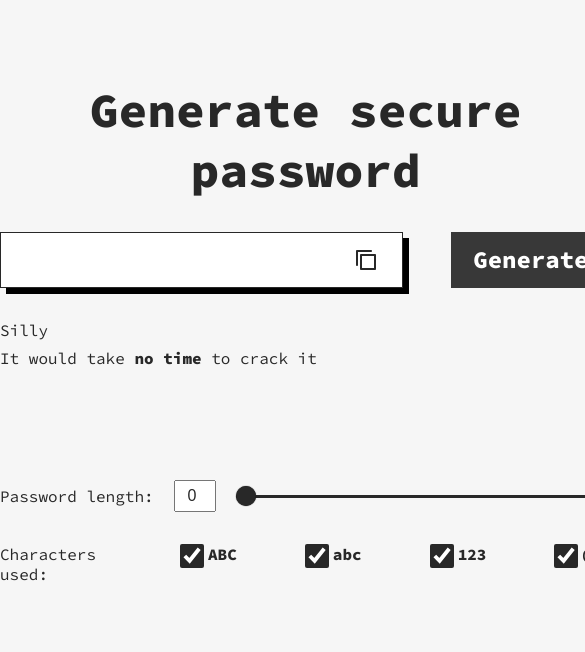
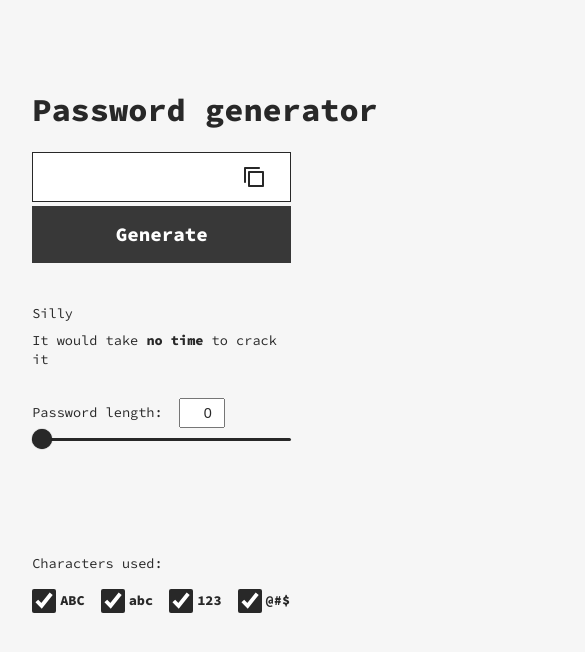
Before and after one commit to jonhyblaze/password-generator, a React (Create React App) app: page / in a window 390 px wide. Shown: the top 652 px of the page, 585 px wide, since content can reach past the window. Built offline with nearby package versions, Linux system fonts and the light colour scheme.

Commit message:
progressing towards adaptive

```diff
--- a/src/App.css
+++ b/src/App.css
@@ -75,7 +75,6 @@ input {
   flex-direction: column;
   width: 100%;
   height: 100vh;
-  gap: 4rem;
 }
 
 .app-wrapper {
@@ -83,7 +82,7 @@ input {
   margin-top: 5rem;
   display: flex;
   flex-direction: column;
-  gap: 2rem;
+  gap: 1rem;
 }
 
 .output {
@@ -102,20 +101,40 @@ input {
   padding: .75rem 0 .75rem 1.5rem;
   background: #FFFFFF;
   border: 1px solid #282828;
-  box-shadow: 6px 6px 0px #000000;
+  /* box-shadow: 6px 6px 0px #000000; */
   width: 66%;
   height: 100%;
 }
 
+.output--field:hover {
+  box-shadow: 4px 4px 0px #000000;
+  transition: .1s ease-in;
+}
+
 .output--copy {
   background-image: url(/src/assets/copy.png);
-  background-size: contain;
+  background-size: cover;
   width: 1.5rem;
   height: 1.5rem;
   color: #282828;
   margin-right: 1.5rem;
   cursor: pointer;
 }
+
+.output--copy:hover {
+  width: 1.7rem;
+  height: 1.7rem;
+  transition: .1s;
+  color: #94a3b8;
+}
+
+.output--copy:active {
+  width: 1.4rem;
+  height: 1.4rem;
+  transition: .1s;
+  color: #94a3b8;
+}
+
 
 .output--button {
   display: flex;
@@ -131,38 +150,67 @@ input {
   cursor: pointer;
 }
 
+.output--button:hover {
+  background: #383838;
+  box-shadow: 4px 4px 0px #000;
+  transition: .1s ease-in-out;
+}
+
+.output--button:active {
+  background: #000000;
+}
+
 .complexity {
   display: flex;
   flex-direction: column;
-  gap: .5rem
+  gap: .5rem;
+  width: 100%
 }
 
 .input {
   margin-top: 5rem;
   display: flex;
+  flex-direction: row;
+  flex-wrap: nowrap;
   align-items: center;
   height: 2rem;
-  gap: 1.25rem;
+  width: 100%;
+}
+
+.input--label{
+  display: flex;
+  width: 40%;
+  gap: 1rem;
+  align-items: center;
 }
 
 .input--number {
   width: 7%;
   height: 100%;
   padding-left: .75rem;
+  width: 52px;
+  height: 33px;
 }
 
 .input--slider {
-  width: 60%
+  width: 59%
 }
 
 .charset {
   display: flex;
-  gap: 1.25rem;
+  gap: 4rem;
 }
 
 .charset--checkbox-container {
   display: flex;
+  flex-direction: row;
+  justify-content: flex-start;
+  align-items: center;
   gap: .25rem;
+}
+
+.charset--label {
+  gap:.25rem;
 }
 
 .checkbox {
@@ -171,6 +219,136 @@ input {
 }
 
 /* Password length background color feedback */
+
+/* Adaptive */
+
+@media screen and (max-width: 450px) {
+
+  h2{
+    font-size: 2rem;
+    align-self: flex-start;
+    justify-self: flex-start;
+  }
+
+
+  h3 {
+    font-size: 1.2rem;
+  }
+
+  h4 {
+    font-size: 1.2rem;
+    line-height: 1.45rem;
+  }
+
+  p {
+    font-size: 0.85rem;
+    line-height: 1.2rem;
+  }
+
+  label {
+    font-size: 0.85rem;
+    line-height: 1.2rem;
+  }
+
+  input {
+    font-size: 0.85rem;
+    line-height: 1.2rem;
+   }
+
+   .app-wrapper {
+    padding-left: 1.25rem;
+    gap: .75rem;
+   }
+
+  .charset--label{
+    display: flex;
+    align-items: center;
+    gap: 1rem;
+    font-size: .85rem;
+    line-height: 1.2rem;
+  }
+
+  .output {
+    flex-direction: column;
+    align-items: flex-start;
+    justify-content: flex-start;
+    gap: .25rem;
+    height: 3.75rem;
+    width: 100%;
+  }
+  .output--field {
+    height: 3.75rem;
+    width: 75%;
+  }
+
+  .output--button {
+    width: 66%;
+    height: 3.75rem;
+    width: 75%;
+  }
+
+  .complexity {
+    align-self: flex-start;
+    justify-self: flex-end;
+    margin-top: 5rem;
+    width: 75%;
+  }
+
+  .input {
+    flex-direction: column;
+    margin-top: 1rem;
+    justify-content: flex-start;
+    align-items: flex-start;
+  }
+
+  .input--label {
+    height: 2rem;
+    width: 100%;
+    display: flex;
+    align-items: center;
+    gap: 1rem;
+  }
+
+  input[type=range] {
+    -webkit-appearance: none;
+    margin: 10px 0;
+    width: 75%;
+  }
+
+.input--number {
+  width: 46px;
+  height: 30px;
+  /* padding-left: .8rem; */
+  font-size: .9rem;
+  display: flex;
+  align-items: center;
+  justify-content: center;
+  justify-items: center;
+
+}
+
+  .charset {
+    flex-direction: column;
+    justify-items: flex-start;
+    align-items: flex-start;
+    margin-top: 7rem;
+    flex-wrap: wrap;
+    gap: 1rem;
+  }
+  .charset--checkbox-container {
+    display: flex;
+    justify-self: flex-start;
+    align-self: flex-start;
+    gap: 1rem;
+  }
+
+  .charset--label{
+    gap:.25rem;
+  }
+  .checkbox {
+    margin-left: 0;
+  }
+}
 
 
 /* Crazy CSS rules */
@@ -184,7 +362,7 @@ input[type=number]::-webkit-inner-spin-button {
 input[type=range] {
   -webkit-appearance: none;
   margin: 10px 0;
-  width: 61%;
+
 }
 input[type=range]:focus {
   outline: none;
--- a/src/App.js
+++ b/src/App.js
@@ -1,4 +1,4 @@
-import React from 'react';
+import React, { useEffect } from 'react';
 import './App.css';
 import Output from './components/Output';
 import Complexity from './components/Complexity';
@@ -9,7 +9,7 @@ import Charset from './components/Charset';
 function App() {
 
   const [length, setLength] = React.useState(0);
-
+  const [screenSize, setScreenSize] = React.useState(window.innerWidth)
 
   const [checkbox, setCheckbox] = React.useState({
     lovercase: true,
@@ -18,7 +18,15 @@ function App() {
     symbols: true
   })
 
-function toggleCheckbox(event) {
+console.log(`The sreenSize state is: ${screenSize}`)
+
+function handleResize() {
+  setScreenSize(window.innerWidth)
+
+  return  _ => {window.removeEventListener('resize', handleResize)}
+}
+
+  function toggleCheckbox(event) {
     const {name, value, type, checked} = event.target
     setCheckbox(prev => {
         return {
@@ -99,12 +107,20 @@ function backgroundColorFeedback() {
   }
 }
 
+// React.useEffect(()=> {
+//   function handleResize() {
+//     setScreenSize(window.innerWidth)
+//   }
+// })
+
+window.addEventListener('resize', handleResize)
+
 
 return (
   <div className='App'
        style={backgroundColorFeedback()}>
     <div className="app-wrapper">
-        <h2 className='title'>Generate secure password</h2>
+        <h2 className='title'>{+screenSize > 450 ? 'Generate secure password' : 'Password generator'}</h2>
         <Output generate={generate}
                 length={+length}
                 {...checkbox}
--- a/src/components/Charset.js
+++ b/src/components/Charset.js
@@ -7,34 +7,41 @@ export default function Charset (props) {
     <div className="charset">
        <p className="charset--title">Characters used:</p>
        <div className="charset--checkbox-container">
+              <label className="charset--label">
                      <input className="charset--uppercase checkbox"
                      type="checkbox"
                      name="uppercase"
                      onChange={props.toggleCheckbox}
                      checked={props.uppercase}
-              />
-              <label className="charset--label">ABC</label>
+                     />ABC
+              </label>
+
+              <label className="charset--label">
                      <input className="charset--lovercase checkbox"
                             name="lovercase"
                             type="checkbox"
                             onChange={props.toggleCheckbox}
                             checked={props.lovercase}
-              />
-              <label className="charset--label">abc</label>
+                     />abc
+              </label>
+
+              <label className="charset--label">
                      <input className="charset--numbers checkbox"
                             type="checkbox"
                             name="numbers"
                             onChange={props.toggleCheckbox}
                             checked={props.numbers}
-              />
-              <label className="charset--label">123</label>
+                     />123
+              </label>
+
+              <label className="charset--label">
                      <input className="charset--symbols checkbox"
                             type="checkbox"
                             name="symbols"
                             onChange={props.toggleCheckbox}
                             checked={props.symbols}
-              />
-              <label className="charset--label">@#$</label>
+                     />@#$
+              </label>
        </div>
     </div>
   )
--- a/src/components/Input.js
+++ b/src/components/Input.js
@@ -5,9 +5,10 @@ export default function Input (props) {
 
   return (
     <div className="input">
-        <label className="input--label">Password length:</label>
 
-        <input type="number"
+        <label className="input--label">
+          <p>Password length:</p>
+          <input type="number"
                className="input--number"
                min={0}
                max={24}
@@ -15,7 +16,7 @@ export default function Input (props) {
                onChange={props.handleChange}
                value={props.length}
                />
-
+        </label>
         <input type="range"
                className="input--slider"
                min={0}
--- a/src/components/Output.js
+++ b/src/components/Output.js
@@ -42,7 +42,6 @@ function handleCopyClick() {
     <div className="output">
         <div className="output--field">
           <h3>{password}</h3>
-          <div className="output--password"></div>
           <div className="output--copy"
                onClick={handleCopyClick }>
           </div>
```
Lines whose indentation alone changed are shown as unchanged.
